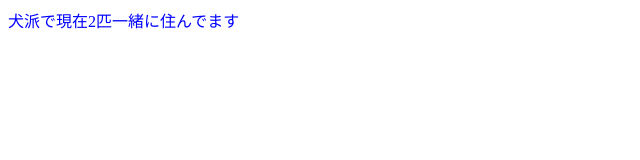
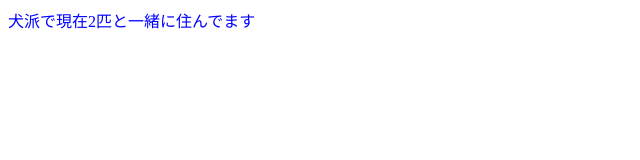
Before and after one commit to Marimo2503/202404029-git-workshop, a plain HTML site: page index.html in a window 1280 px wide. Shown: the full height of the page, 0-640 px from the left. Drawn offline with Linux system fonts and the light colour scheme.

Commit message:
Update index.html

```diff
--- a/index.html
+++ b/index.html
@@ -5,6 +5,6 @@
     <title=タイトル></title>
   </head>
     <body>
-    <strong= style="color:blue">犬派で現在2匹一緒に住んでます</strong>
+    <strong= style="color:blue">犬派で現在2匹と一緒に住んでます</strong>
     </body>
 </html>
```
